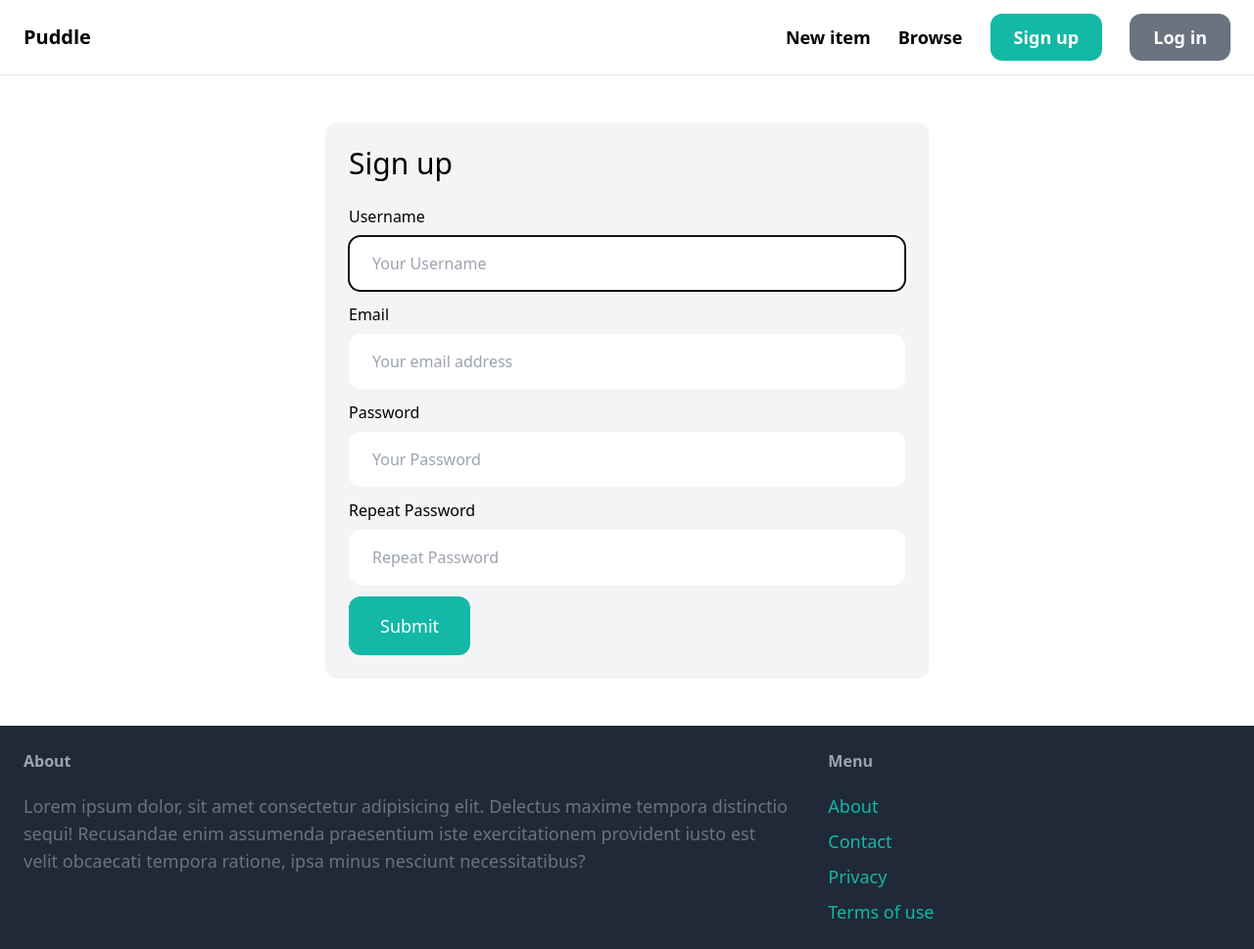
After one commit to SOUSUKEKUROSAWA/learn-django, a Django app: page /signup/ in a window 1280 px wide. The commit adds this page. Shown: the whole page at 98% size. Run offline with Django 4.2, Linux system fonts and the light colour scheme; some libraries are stand-ins or nearby versions.

Commit message:
Signing up

```diff
--- /dev/null
+++ b/myproject/core/forms.py
@@ -0,0 +1,28 @@
+from django import forms
+from django.contrib.auth.forms import UserCreationForm
+from django.contrib.auth.models import User
+
+class SignUpForm(UserCreationForm):
+    class Meta:
+        model = User
+        fields = ('username', 'email', 'password1', 'password2')
+
+    username = forms.CharField(widget=forms.TextInput(attrs={
+        'placeholder': 'Your Username',
+        'class': 'w-full py-4 px-6 rounded-xl',
+    }))
+
+    email = forms.CharField(widget=forms.EmailInput(attrs={
+        'placeholder': 'Your email address',
+        'class': 'w-full py-4 px-6 rounded-xl',
+    }))
+
+    password1 = forms.CharField(widget=forms.PasswordInput(attrs={
+        'placeholder': 'Your Password',
+        'class': 'w-full py-4 px-6 rounded-xl',
+    }))
+
+    password2 = forms.CharField(widget=forms.PasswordInput(attrs={
+        'placeholder': 'Repeat Password',
+        'class': 'w-full py-4 px-6 rounded-xl',
+    }))
--- a/myproject/core/templates/core/base.html
+++ b/myproject/core/templates/core/base.html
@@ -14,7 +14,7 @@
                 <a href="#" class="text-lg font-semibold hover:text-gray-500">New item</a>
                 <a href="#" class="text-lg font-semibold hover:text-gray-500">Browse</a>
 
-                <a href="#" class="px-6 py-3 text-lg font-semibold bg-teal-500 text-white rounded-xl hover:bg-teal-700">Sign up</a>
+                <a href="{% url 'core:signup' %}" class="px-6 py-3 text-lg font-semibold bg-teal-500 text-white rounded-xl hover:bg-teal-700">Sign up</a>
                 <a href="#" class="px-6 py-3 text-lg font-semibold bg-gray-500 text-white rounded-xl hover:bg-gray-700">Log in</a>
             </div>
         </nav>
@@ -38,7 +38,7 @@
 
                 <ul class="space-y-2">
                     <li><a href="#" class="text-lg text-teal-500 hover:text-teal-700">About</a></li>
-                    <li><a href="{% url 'contact' %}" class="text-lg text-teal-500 hover:text-teal-700">Contact</a></li>
+                    <li><a href="{% url 'core:contact' %}" class="text-lg text-teal-500 hover:text-teal-700">Contact</a></li>
                     <li><a href="#" class="text-lg text-teal-500 hover:text-teal-700">Privacy</a></li>
                     <li><a href="#" class="text-lg text-teal-500 hover:text-teal-700">Terms of use</a></li>
                 </ul>
--- /dev/null
+++ b/myproject/core/templates/core/signup.html
@@ -0,0 +1,44 @@
+{% extends 'core/base.html' %}
+
+{% block title %}Sign up{% endblock %}
+
+{% block content %}
+<div class="w-1/2 my-6 mx-auto p-6 bg-gray-100 rounded-xl">
+    <h1 class="mb-6 text-3xl">Sign up</h1>
+
+    <form action="." method="post">
+        {% csrf_token %}
+
+        <div class="mb-3">
+            <label for="" class="inline-block mb-2">Username</label><br>
+            {{ form.username }}
+        </div>
+
+        <div class="mb-3">
+            <label for="" class="inline-block mb-2">Email</label><br>
+            {{ form.email }}
+        </div>
+
+        <div class="mb-3">
+            <label for="" class="inline-block mb-2">Password</label><br>
+            {{ form.password1 }}
+        </div>
+
+        <div class="mb-3">
+            <label for="" class="inline-block mb-2">Repeat Password</label><br>
+            {{ form.password2 }}
+        </div>
+
+        {% if form.errors or form.non_field_errors %}
+        <div class="mb-3 p-6 bg-red-100 rounded-xl">
+            {% for field in form %}
+            {{ field.errors }}
+            {% endfor %}
+            {{ form.non_field_errors }}
+        </div>
+        {% endif %}
+
+        <button class="py-4 px-8 text-lg bg-teal-500 hover:bg-teal-700 rounded-xl text-white">Submit</button>
+    </form>
+</div>
+{% endblock %}
--- /dev/null
+++ b/myproject/core/urls.py
@@ -0,0 +1,10 @@
+from django.urls import path
+from . import views
+
+app_name = 'core'
+
+urlpatterns = [
+    path('', views.index, name='index'),
+    path('contact/', views.contact, name='contact'),
+    path('signup/', views.signup, name='signup'),
+]
--- a/myproject/core/views.py
+++ b/myproject/core/views.py
@@ -1,6 +1,8 @@
-from django.shortcuts import render
+from django.shortcuts import redirect, render
 
 from item.models import Category, Item
+
+from .forms import SignUpForm
 
 
 def index(request):
@@ -14,3 +16,18 @@ def index(request):
 
 def contact(request):
     return render(request, 'core/contact.html')
+
+def signup(request):
+    if request.method == 'POST':
+        form = SignUpForm(request.POST)
+
+        if form.is_valid():
+            form.save()
+
+            return redirect('/login/')
+    else:
+        form = SignUpForm()
+
+    return render(request, 'core/signup.html', {
+        'form': form,
+    })
--- a/myproject/myproject/urls.py
+++ b/myproject/myproject/urls.py
@@ -4,11 +4,8 @@ from django.urls import include, path
 from django.conf import settings
 from django.conf.urls.static import static
 
-from core.views import index, contact
-
 urlpatterns = [
     path('admin/', admin.site.urls),
-    path('', index, name='index'),
-    path('contact/', contact, name='contact'),
+    path('', include('core.urls')),
     path('items/', include('item.urls')),
 ] + static(settings.MEDIA_URL, document_root=settings.MEDIA_ROOT)
```
Also changed, not shown: README.md, myproject/db.sqlite3.
